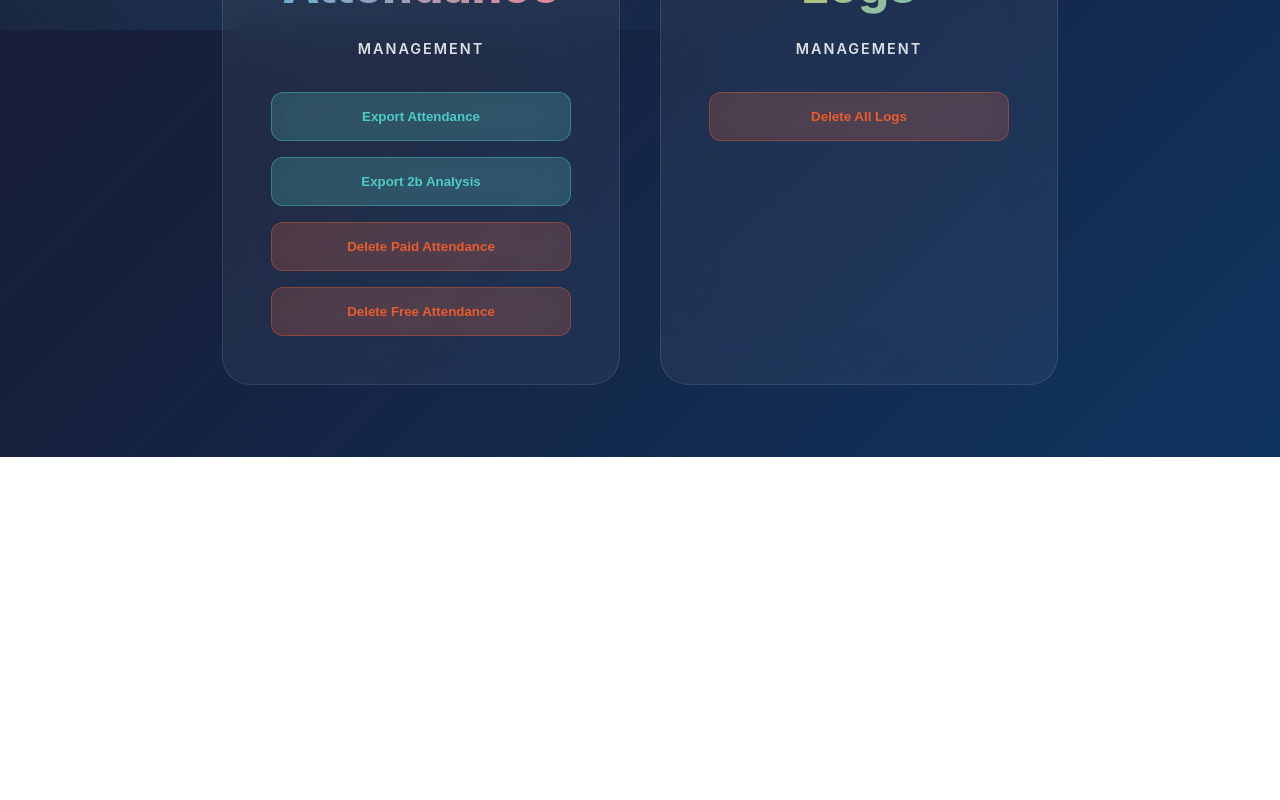
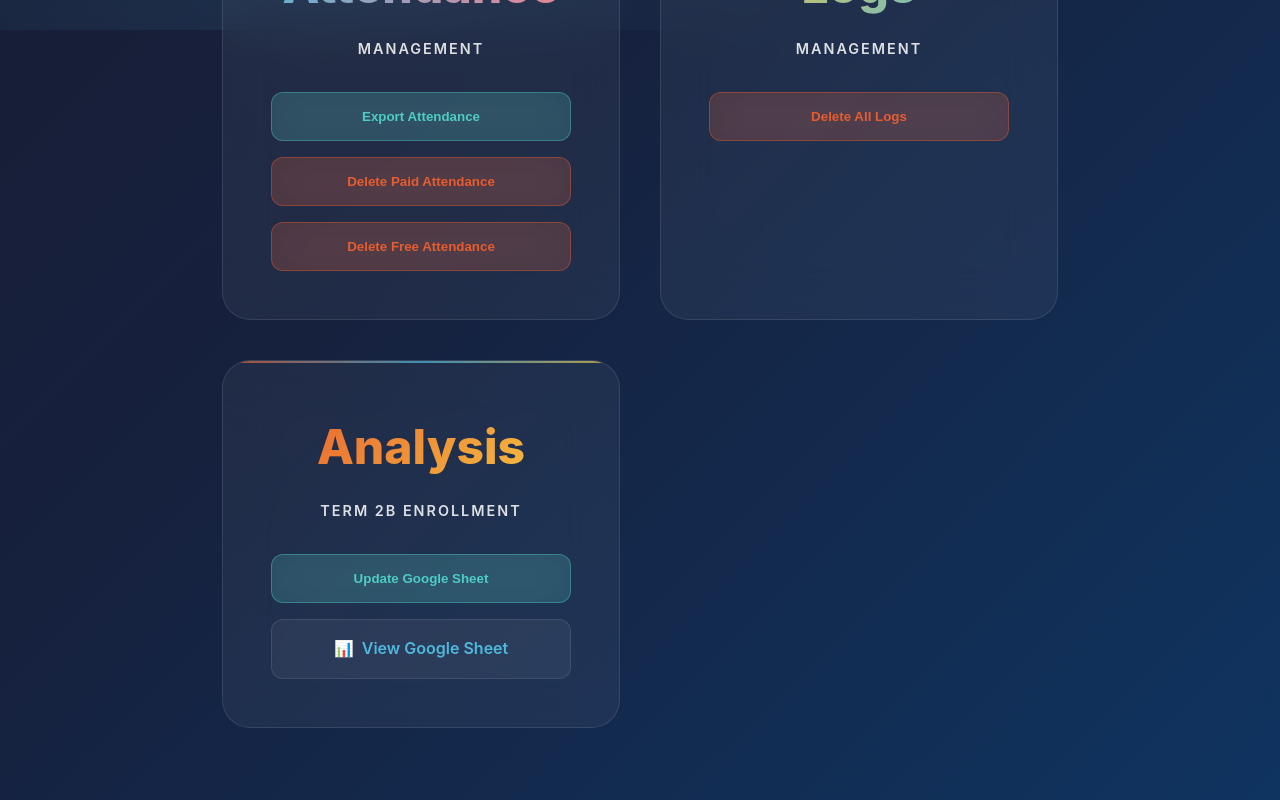
Before and after one commit to rileyloco/attendance-shopify, a React (Vite) app: page /console in a window 1280 px wide. Shown: the part 770-1570 px from the top of the page. Before the commit the page ends 1227 px from the top, so only its background shows below. Built offline with nearby package versions, Linux system fonts and the light colour scheme; no server answers; the database is empty.

Commit message:
Add Term 2b enrollment analysis export to Console edits

```diff
--- a/src/pages/Console.jsx
+++ b/src/pages/Console.jsx
@@ -13,6 +13,7 @@ function Console() {
   const [loading, setLoading] = useState(false);
   const [message, setMessage] = useState('');
   const [hasChanges, setHasChanges] = useState(false);
+  const [sheetLink, setSheetLink] = useState('https://docs.google.com/spreadsheets/d/1glc_D_gx3jG-J-VCddlL0IlPqhTYlpE3pTdYdmipFbs/edit?usp=sharing');
 
   // Load saved settings on mount
   useEffect(() => {
@@ -394,7 +395,7 @@ function Console() {
        }
      }
 
-     // Now create the export data
+     // Now create the export data - grouped by customer
      const enrolled2b = [];
      const notEnrolled2b = [];
      const allCurrent2bEnrollments = [];
@@ -405,67 +406,96 @@ function Console() {
          return;
        }
 
-       // Create a set of 2b enrollments for easy lookup
-       const enrolled2bSet = new Set(
-         customer.enrollments_2b.map(e => `${e.class}-${e.role}`)
-       );
+       // Check enrollment status
+       const hasAny2aEnrollment = customer.enrollments_2a.length > 0;
+       const hasAny2bEnrollment = customer.enrollments_2b.length > 0;
 
-       // Process each 2a enrollment
-       customer.enrollments_2a.forEach(enrollment => {
-         const key = `${enrollment.class}-${enrollment.role}`;
-         const orderDetails = customer.has_platinum ? 'Platinum/Unlimited Bundle' : enrollment.class;
+       // Get unique classes for 2a and 2b
+       const classes2a = [...new Set(customer.enrollments_2a.map(e => e.class))].sort();
+       const classes2b = [...new Set(customer.enrollments_2b.map(e => e.class))].sort();
 
-         if (enrolled2bSet.has(key)) {
-           // They're enrolled in 2b
+       // Get unique roles
+       const roles = [...new Set([
+         ...customer.enrollments_2a.map(e => e.role),
+         ...customer.enrollments_2b.map(e => e.role)
+       ])].filter(r => r !== 'No Role').sort();
+
+       // Format classes string
+       const formatClasses = (classList) => {
+         if (classList.length === 5) return 'All Classes (L1, L2, L3, BM, Shines)';
+         if (classList.length === 3 && classList.includes('Level 1') && classList.includes('Level 2') && classList.includes('Level 3')) {
+           return 'All Levels (L1, L2, L3)';
+         }
+         return classList.join(', ');
+       };
+
+       // Determine order details based on actual enrolled classes
+       let orderDetails = '';
+       const allClasses = [...new Set([...classes2a, ...classes2b])];
+       if (customer.has_platinum) {
+         orderDetails = 'Platinum/Unlimited Bundle';
+       } else if (allClasses.length > 1) {
+         orderDetails = `Bundle: ${formatClasses(allClasses)}`;
+       } else if (allClasses.length === 1) {
+         orderDetails = allClasses[0];
+       } else {
+         orderDetails = 'Individual Class';
+       }
+
+       // Get first order ID
+       const orderId = customer.orders[0]?.order_id ||
+                       customer.enrollments_2a[0]?.order_id ||
+                       customer.enrollments_2b[0]?.order_id ||
+                       'N/A';
+
+       // Only process for categories 1 and 2 if they have 2a enrollment
+       if (hasAny2aEnrollment) {
+         if (hasAny2bEnrollment) {
+           // Customer has 2a AND is enrolled in at least one 2b class
            enrolled2b.push({
              customer_id: customer.customer_id,
              name: customer.name,
              email: customer.email,
-             order_id: enrollment.order_id,
-             class: enrollment.class,
-             role: enrollment.role,
+             order_id: orderId,
+             class: formatClasses(classes2a),
+             role: roles.join(', ') || 'No Role',
              order_details: orderDetails,
              notes: customer.has_platinum ? 'Bundle includes both blocks' : ''
            });
          } else {
-           // They're NOT enrolled in 2b for this class
-           // Check if they have other 2b enrollments
-           const other2bClasses = customer.enrollments_2b
-             .filter(e => e.class !== enrollment.class)
-             .map(e => e.class);
-
+           // Customer has 2a but NO 2b enrollments
            notEnrolled2b.push({
              customer_id: customer.customer_id,
              name: customer.name,
              email: customer.email,
-             order_id: enrollment.order_id,
-             class: enrollment.class,
-             role: enrollment.role,
+             order_id: orderId,
+             class: formatClasses(classes2a),
+             role: roles.join(', ') || 'No Role',
              order_details: orderDetails,
-             notes: other2bClasses.length > 0 ?
-               `Has enrolled in other classes for 2b: ${[...new Set(other2bClasses)].join(', ')}` : ''
+             notes: ''
            });
          }
-       });
+       }
 
-       // Add all 2b enrollments to the complete list
-       customer.enrollments_2b.forEach(enrollment => {
-         const orderDetails = customer.has_platinum ? 'Platinum/Unlimited Bundle' : enrollment.class;
+       // Add to all current 2b enrollments (if they have any 2b enrollment OR platinum/unlimited)
+       if (classes2b.length > 0 || (customer.has_platinum && classes2a.length > 0)) {
+         // For platinum/unlimited customers without explicit 2b, their 2b classes are same as 2a classes
+         const classes2bToShow = classes2b.length > 0 ? classes2b : classes2a;
 
          allCurrent2bEnrollments.push({
            customer_id: customer.customer_id,
            name: customer.name,
            email: customer.email,
-           order_id: enrollment.order_id,
-           class: enrollment.class,
-           role: enrollment.role,
+           order_id: orderId,
+           class: formatClasses(classes2bToShow),
+           role: roles.join(', ') || 'No Role',
            order_details: orderDetails,
-           notes: ''
+           notes: customer.has_platinum && classes2b.length === 0 ? 'Auto-enrolled via bundle' : ''
          });
-       });
+       }
      });
 
-     // Sort all three categories by class by default
+     // Sort all three categories by class first, then by name
      enrolled2b.sort((a, b) => {
        const classCompare = a.class.localeCompare(b.class);
        if (classCompare !== 0) return classCompare;
@@ -484,37 +514,10 @@ function Console() {
        return a.name.localeCompare(b.name);
      });
 
-     // Create CSV content
+     // Create headers for the sheet
      const headers = ['Customer ID', 'Name', 'Email', 'Order ID', 'Class', 'Role', 'Order Details', 'Notes', 'Category'];
 
-     // Combine all three datasets with category labels
-     const allRows = [
-       ...enrolled2b.map(row => ({...row, category: 'Enrolled for 2b'})),
-       ...notEnrolled2b.map(row => ({...row, category: 'Not Enrolled for 2b'})),
-       ...allCurrent2bEnrollments.map(row => ({...row, category: 'All Current 2b Enrollments'}))
-     ];
-
-     // Convert to CSV format
-     const csvContent = [
-       headers.join(','),
-       ...allRows.map(row => {
-         // Escape values that contain commas or quotes
-         const values = [
-           row.customer_id,
-           `"${row.name.replace(/"/g, '""')}"`,
-           `"${row.email.replace(/"/g, '""')}"`,
-           row.order_id,
-           `"${row.class}"`,
-           `"${row.role}"`,
-           `"${row.order_details.replace(/"/g, '""')}"`,
-           `"${row.notes.replace(/"/g, '""')}"`,
-           `"${row.category}"`
-         ];
-         return values.join(',');
-       })
-     ].join('\n');
-
-     // Add summary at the top
+     // Create summary rows
      const summaryRows = [
        'Term 2b Enrollment Analysis',
        `Exported: ${new Date().toLocaleString()}`,
@@ -524,24 +527,104 @@ function Console() {
        `Unique Customers NOT Enrolled in 2b: ${new Set(notEnrolled2b.map(r => r.customer_id)).size}`,
        `Total 2b Enrollments (from 2a who enrolled): ${enrolled2b.length}`,
        `Total Missing 2b Enrollments: ${notEnrolled2b.length}`,
-       `Total All Current 2b Enrollments: ${allCurrent2bEnrollments.length}`,
-       '',
-       ''
+       `Total All Current 2b Enrollments: ${allCurrent2bEnrollments.length}`
      ];
 
-     const fullCsvContent = summaryRows.join('\n') + '\n' + csvContent;
+     // Send data to Google Sheets
+     const sheetData = {
+       summary: summaryRows.filter(row => row !== ''), // Remove empty strings
+       headers: headers,
+       categories: [
+         {
+           name: 'Students from 2a who are also enrolled in 2b',
+           data: enrolled2b.map(row => [
+             row.customer_id,
+             row.name,
+             row.email,
+             row.order_id,
+             row.class,
+             row.role,
+             row.order_details,
+             row.notes,
+             row.category
+           ])
+         },
+         {
+           name: 'Students from 2a who have NOT enrolled in 2b',
+           data: notEnrolled2b.map(row => [
+             row.customer_id,
+             row.name,
+             row.email,
+             row.order_id,
+             row.class,
+             row.role,
+             row.order_details,
+             row.notes,
+             row.category
+           ])
+         },
+         {
+           name: 'All current Term 2b enrollments',
+           data: allCurrent2bEnrollments.map(row => [
+             row.customer_id,
+             row.name,
+             row.email,
+             row.order_id,
+             row.class,
+             row.role,
+             row.order_details,
+             row.notes,
+             row.category
+           ])
+         }
+       ]
+     };
 
-     // Create and download the CSV file
-     const filename = `enrollment_analysis_2b_${new Date().toISOString().split('T')[0]}.csv`;
-     const blob = new Blob([fullCsvContent], { type: 'text/csv;charset=utf-8;' });
-     const url = URL.createObjectURL(blob);
-     const a = document.createElement('a');
-     a.href = url;
-     a.download = filename;
-     a.click();
-     URL.revokeObjectURL(url);
+     // Send to Google Sheets
+     try {
+       const response = await fetch('https://script.google.com/macros/s/AKfycbyzO9GwBXaLTQL5q9W9xfiUcj7awoeIGqvVFsIyp2M2Pnps4fR3aJEh4VOGzf_js5CP/exec', {
+         method: 'POST',
+         redirect: 'follow',
+         headers: {
+           'Content-Type': 'text/plain',
+         },
+         body: JSON.stringify(sheetData)
+       });
 
-     setMessage(`Exported Term 2b enrollment analysis - ${enrolled2b.length} enrolled, ${notEnrolled2b.length} not enrolled`);
+       // With no-cors, we can't read the response, so we'll just assume success
+       // The sheet should update if the request goes through
+       setMessage(`Sheet update requested - ${enrolled2b.length} enrolled, ${notEnrolled2b.length} not enrolled. Check the sheet for updates.`);
+
+       // Also try with mode: 'no-cors' as a fallback
+       if (!response.ok) {
+         await fetch('https://script.google.com/macros/s/AKfycbyzO9GwBXaLTQL5q9W9xfiUcj7awoeIGqvVFsIyp2M2Pnps4fR3aJEh4VOGzf_js5CP/exec', {
+           method: 'POST',
+           mode: 'no-cors',
+           body: JSON.stringify(sheetData)
+         });
+       }
+
+     } catch (err) {
+       console.error('Error updating Google Sheets:', err);
+
+       // Try alternative approach - create a form and submit it
+       const form = document.createElement('form');
+       form.method = 'POST';
+       form.action = 'https://script.google.com/macros/s/AKfycbyzO9GwBXaLTQL5q9W9xfiUcj7awoeIGqvVFsIyp2M2Pnps4fR3aJEh4VOGzf_js5CP/exec';
+       form.target = '_blank';
+
+       const input = document.createElement('input');
+       input.type = 'hidden';
+       input.name = 'data';
+       input.value = JSON.stringify(sheetData);
+
+       form.appendChild(input);
+       document.body.appendChild(form);
+       form.submit();
+       document.body.removeChild(form);
+
+       setMessage('Opening new tab to update sheet - please check if it updated.');
+     }
    } catch (err) {
      console.error('Export error:', err);
      setMessage('Failed to export enrollment analysis');
@@ -1012,36 +1095,6 @@ function Console() {
            </button>
 
            <button
-             onClick={exportEnrollmentAnalysis}
-             disabled={loading}
-             style={{
-               padding: '1rem',
-               background: 'rgba(78, 205, 196, 0.2)',
-               color: 'var(--success)',
-               borderRadius: '12px',
-               fontWeight: '600',
-               cursor: loading ? 'not-allowed' : 'pointer',
-               transition: 'all 0.3s ease',
-               border: '1px solid rgba(78, 205, 196, 0.4)',
-               opacity: loading ? 0.7 : 1,
-               backdropFilter: 'blur(20px)',
-               WebkitBackdropFilter: 'blur(20px)'
-             }}
-             onMouseEnter={(e) => {
-               if (!loading) {
-                 e.currentTarget.style.transform = 'translateY(-2px)';
-                 e.currentTarget.style.background = 'rgba(78, 205, 196, 0.3)';
-               }
-             }}
-             onMouseLeave={(e) => {
-               e.currentTarget.style.transform = 'translateY(0)';
-               e.currentTarget.style.background = 'rgba(78, 205, 196, 0.2)';
-             }}
-           >
-             Export 2b Analysis
-           </button>
-
-           <button
              onClick={() => showConfirmationModal('attendance')}
              disabled={loading}
              style={{
@@ -1180,6 +1233,123 @@ function Console() {
          >
            Delete All Logs
          </button>
+       </div>
+
+       {/* Analysis Card */}
+       <div style={{
+         background: 'var(--glass-bg)',
+         backdropFilter: 'blur(25px)',
+         WebkitBackdropFilter: 'blur(25px)',
+         border: '1px solid var(--glass-border)',
+         borderRadius: '28px',
+         padding: '3rem',
+         transition: 'all 0.4s ease',
+         position: 'relative',
+         overflow: 'hidden'
+       }}>
+         <div style={{
+           content: '""',
+           position: 'absolute',
+           top: 0,
+           left: 0,
+           right: 0,
+           height: '2px',
+           background: 'linear-gradient(90deg, var(--accent-warm), var(--accent-teal), var(--accent-gold))',
+           opacity: '0.7'
+         }}></div>
+
+         <div style={{
+           fontSize: '3rem',
+           fontWeight: '800',
+           marginBottom: '0.8rem',
+           background: 'linear-gradient(135deg, var(--accent-warm) 0%, var(--accent-gold) 100%)',
+           WebkitBackgroundClip: 'text',
+           WebkitTextFillColor: 'transparent',
+           backgroundClip: 'text',
+           textAlign: 'center'
+         }}>
+           Analysis
+         </div>
+         <div style={{
+           color: 'var(--text-secondary)',
+           fontWeight: '600',
+           textTransform: 'uppercase',
+           letterSpacing: '2px',
+           fontSize: '0.9rem',
+           textAlign: 'center',
+           marginBottom: '2rem'
+         }}>
+           Term 2b Enrollment
+         </div>
+
+         <div style={{
+           display: 'flex',
+           flexDirection: 'column',
+           gap: '1rem'
+         }}>
+           <button
+             onClick={exportEnrollmentAnalysis}
+             disabled={loading}
+             style={{
+               padding: '1rem',
+               background: 'rgba(78, 205, 196, 0.2)',
+               color: 'var(--success)',
+               borderRadius: '12px',
+               fontWeight: '600',
+               cursor: loading ? 'not-allowed' : 'pointer',
+               transition: 'all 0.3s ease',
+               border: '1px solid rgba(78, 205, 196, 0.4)',
+               opacity: loading ? 0.7 : 1,
+               backdropFilter: 'blur(20px)',
+               WebkitBackdropFilter: 'blur(20px)'
+             }}
+             onMouseEnter={(e) => {
+               if (!loading) {
+                 e.currentTarget.style.transform = 'translateY(-2px)';
+                 e.currentTarget.style.background = 'rgba(78, 205, 196, 0.3)';
+               }
+             }}
+             onMouseLeave={(e) => {
+               e.currentTarget.style.transform = 'translateY(0)';
+               e.currentTarget.style.background = 'rgba(78, 205, 196, 0.2)';
+             }}
+           >
+             {loading ? 'Updating Sheet...' : 'Update Google Sheet'}
+           </button>
+
+           {sheetLink && (
+             <a
+               href={sheetLink}
+               target="_blank"
+               rel="noopener noreferrer"
+               style={{
+                 padding: '1rem',
+                 background: 'var(--glass-bg)',
+                 border: '1px solid var(--glass-border)',
+                 borderRadius: '12px',
+                 color: 'var(--accent-teal)',
+                 textDecoration: 'none',
+                 fontWeight: '600',
+                 textAlign: 'center',
+                 transition: 'all 0.3s ease',
+                 display: 'flex',
+                 alignItems: 'center',
+                 justifyContent: 'center',
+                 gap: '0.5rem'
+               }}
+               onMouseEnter={(e) => {
+                 e.currentTarget.style.background = 'var(--glass-hover)';
+                 e.currentTarget.style.transform = 'translateY(-2px)';
+               }}
+               onMouseLeave={(e) => {
+                 e.currentTarget.style.background = 'var(--glass-bg)';
+                 e.currentTarget.style.transform = 'translateY(0)';
+               }}
+             >
+               <span>📊</span> View Google Sheet
+             </a>
+           )}
+         </div>
        </div>
      </div>
 
```
